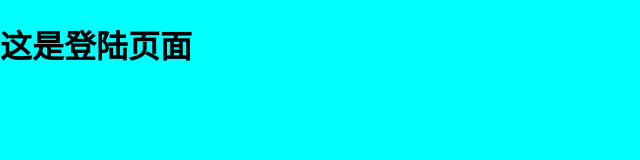
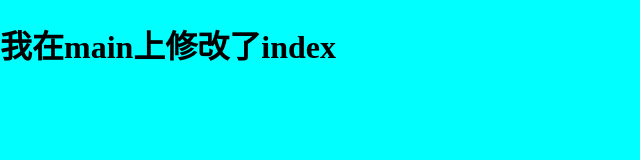
Before and after one commit to imxiaojia/proj_2, a plain HTML site: page index.html in a window 1280 px wide. Shown: the whole page, without its empty margins (0-640 px from the left). Drawn offline with Linux system fonts and the light colour scheme.

Commit message:
在main上修改了index.html

```diff
--- a/index.html
+++ b/index.html
@@ -8,6 +8,6 @@
     <link rel="stylesheet" href="./index.css">
 </head>
 <body>
-    <h1>这是登陆页面</h1>
+    <h1>我在main上修改了index</h1>
 </body>
 </html>
```
